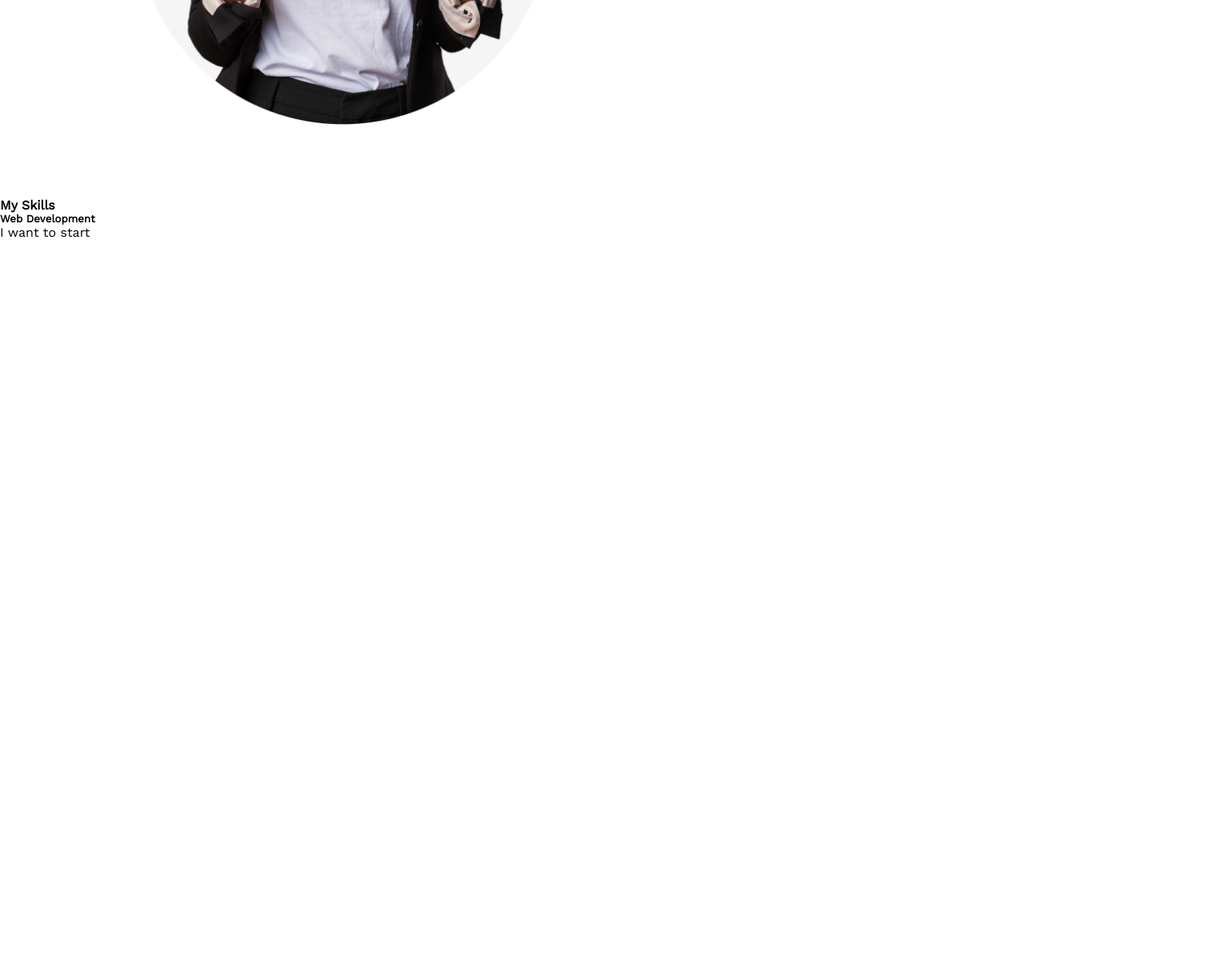
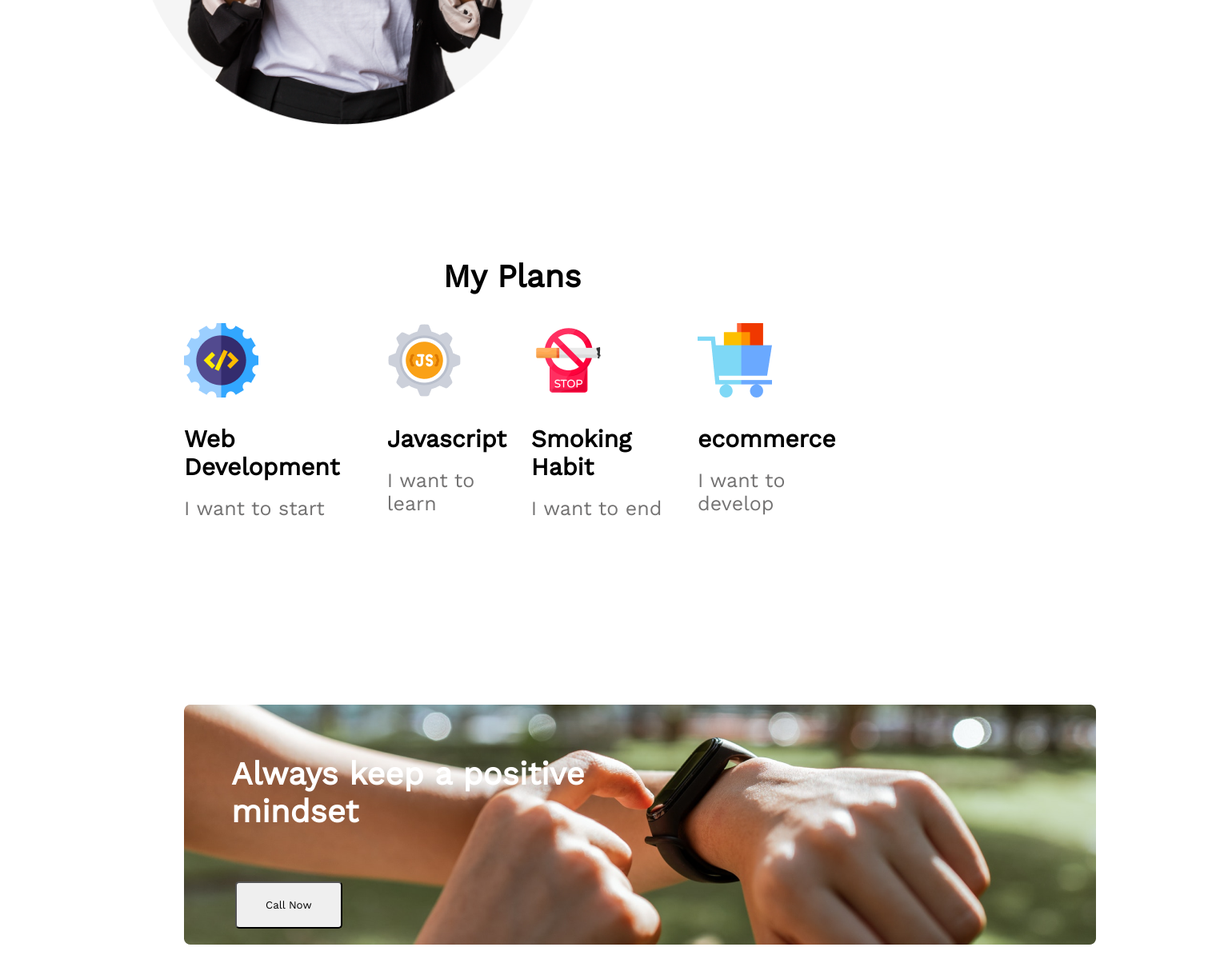
Before and after one commit to sunzidakeya/assignment-portfolio, a plain HTML site: page index.html in a window 1280 px wide. Shown: the part 1448-2667 px from the top of the page at 80% size, 1510 px wide, since content can reach past the window. Before the commit the page ends 1748 px from the top, so only its background shows below. Drawn offline with nearby package versions, Linux system fonts and the light colour scheme.

Commit message:
added my plans

```diff
--- a/index.html
+++ b/index.html
@@ -33,15 +33,36 @@
         </div>
         </section>
         <!---plans section-->
-        <div class="plan">
-            <div class="title">
-        <h4>My Skills</h4>
-    </div>
-<div class="sub-title">
-    <h5>Web Development</h5>
-    <p>I want to start</p>
-</div>
-
-        </div>
+        <section class="my-plans">
+            <h4 class="section-title">My Plans</h4>
+            <div class="skills-container">
+                <div class="skill">
+                <img src="images/icons/web.png" alt="">
+                <p class="skill-title">Web Development</p>
+                <p class="skill-description">I want to start</p>
+                </div>
+                <div class="skill">
+                    <img src="images/icons/js.png" alt="">
+                    <p class="skill-title">Javascript</p>
+                    <p class="skill-description">I want to learn</p>
+                    </div>
+                    <div class="skill">
+                        <img src="images/icons/smoke.png" alt="">
+                        <p class="skill-title">Smoking Habit</p>
+                        <p class="skill-description">I want to end</p>
+                        </div>
+                        <div class="skill">
+                            <img src="images/icons/ecom.png" alt="">
+                            <p class="skill-title">ecommerce</p>
+                            <p class="skill-description">I want to develop</p>
+                            </div>
+            </div>
+            </section>
+            <main>
+        <section class="main-title">
+            <h3>Always keep a positive<br>mindset</h3>
+            <button class="button">Call Now</button>
+        </section>
+    </main>
 </body>
 </html>
--- a/styles/portfolio.css
+++ b/styles/portfolio.css
@@ -70,3 +70,50 @@ nav{
  .banner-list{
   list-style-type: none;
  }
+/* my skills*/
+ .my-plans{
+margin: 75px 230px;
+ }
+ .section-title{
+  font-weight: 700;
+  font-size: 40px;
+  text-align: center;
+  margin: 35px;
+ }
+ .skills-container{
+  display: flex;
+  gap: 30px;
+ }
+ .skill-title{
+  font-weight: 700;
+  font-size: 30px;
+  margin-top: 30px;
+  margin-bottom: 20px;
+ }
+ .skill-description{
+  font-weight: 500;
+  font-size: 25px;
+  color: #737272;
+ }
+ .main-title{
+background-image: url(../images/watch.png);
+height: 100vh;
+width: 100%;
+background-repeat: no-repeat;
+border-radius: 8px;
+margin: 230px;
+ }
+ .main-title h3{
+  font-weight: 700;
+  font-size: 40px;
+  color: #FFFFFF;
+  padding: 64px 59px;
+ }
+.button{
+  padding: 20px 36px;
+  border-radius: 5px;
+  margin-left: 64px;
+}
+.button:hover{
+  transform: scale(1.2);
+}
```
